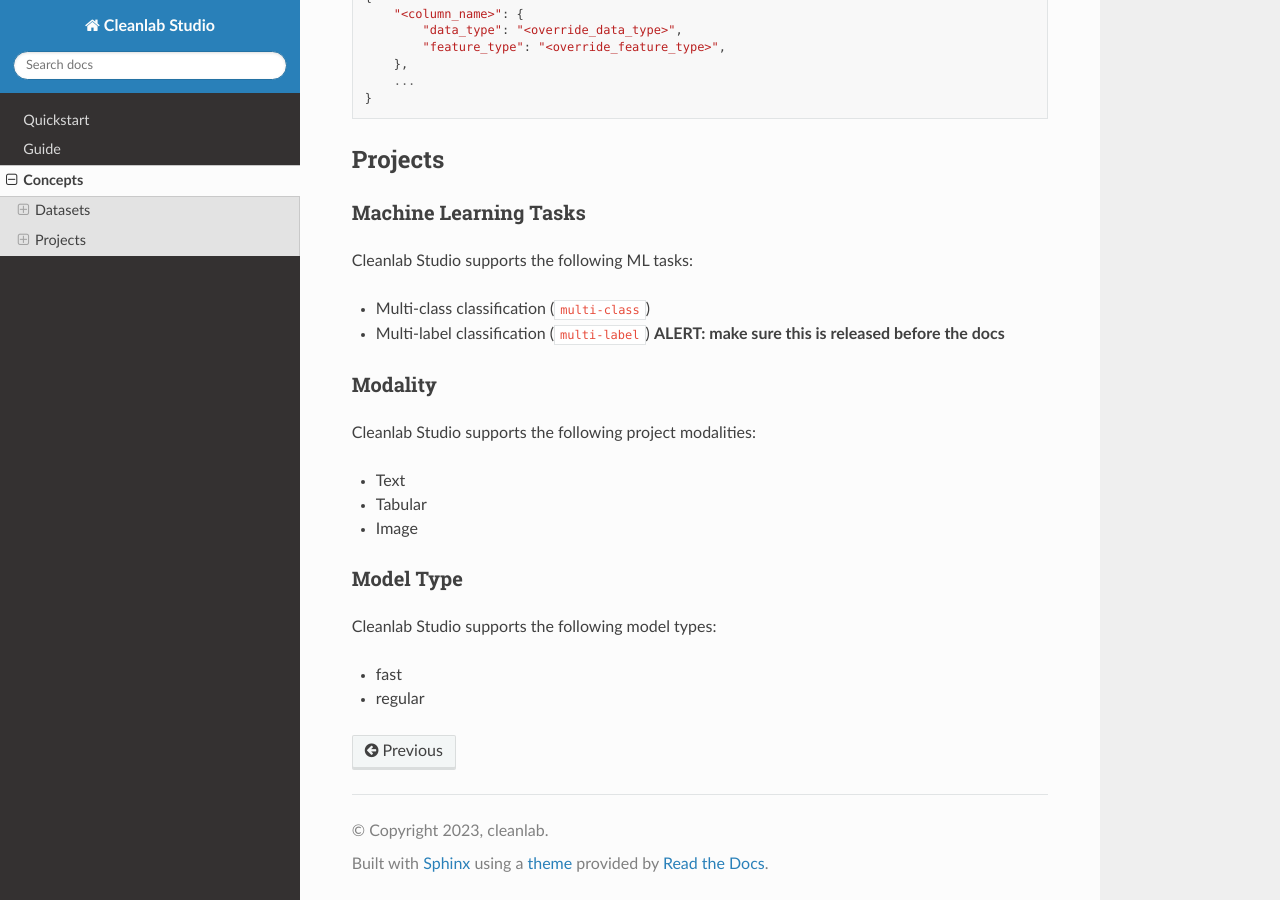
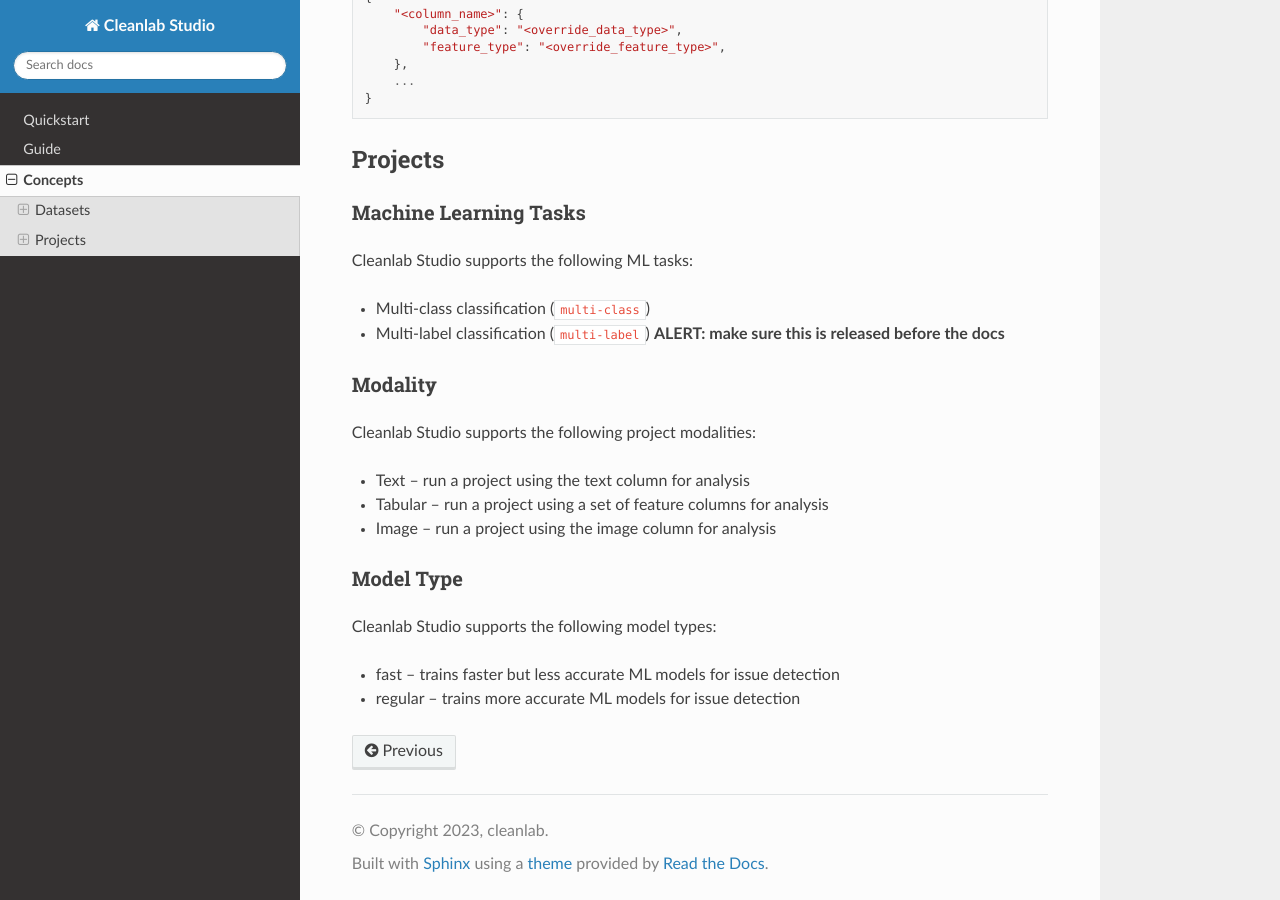
Before and after one commit to cleanlab/cleanlab-studio, a Sphinx documentation site: the page built from docs/source/concepts/index.rst, in a window 1280 px wide and 900 px high, scrolled down 4224 px. Built offline with Sphinx 7.4.7 and the Read the Docs theme 2.0.0, drawn with Linux system fonts in a browser that asks for light colours.

Commit message:
add explanations for modalities and model types

```diff
--- a/docs/source/concepts/index.rst
+++ b/docs/source/concepts/index.rst
@@ -210,13 +210,13 @@
 --------
 Cleanlab Studio supports the following project modalities:
 
-* Text
-* Tabular
-* Image
+* Text -- run a project using the text column for analysis
+* Tabular -- run a project using a set of feature columns for analysis
+* Image -- run a project using the image column for analysis
 
 Model Type
 ----------
 Cleanlab Studio supports the following model types:
 
-* fast
-* regular
+* fast -- trains faster but less accurate ML models for issue detection
+* regular -- trains more accurate ML models for issue detection
```
